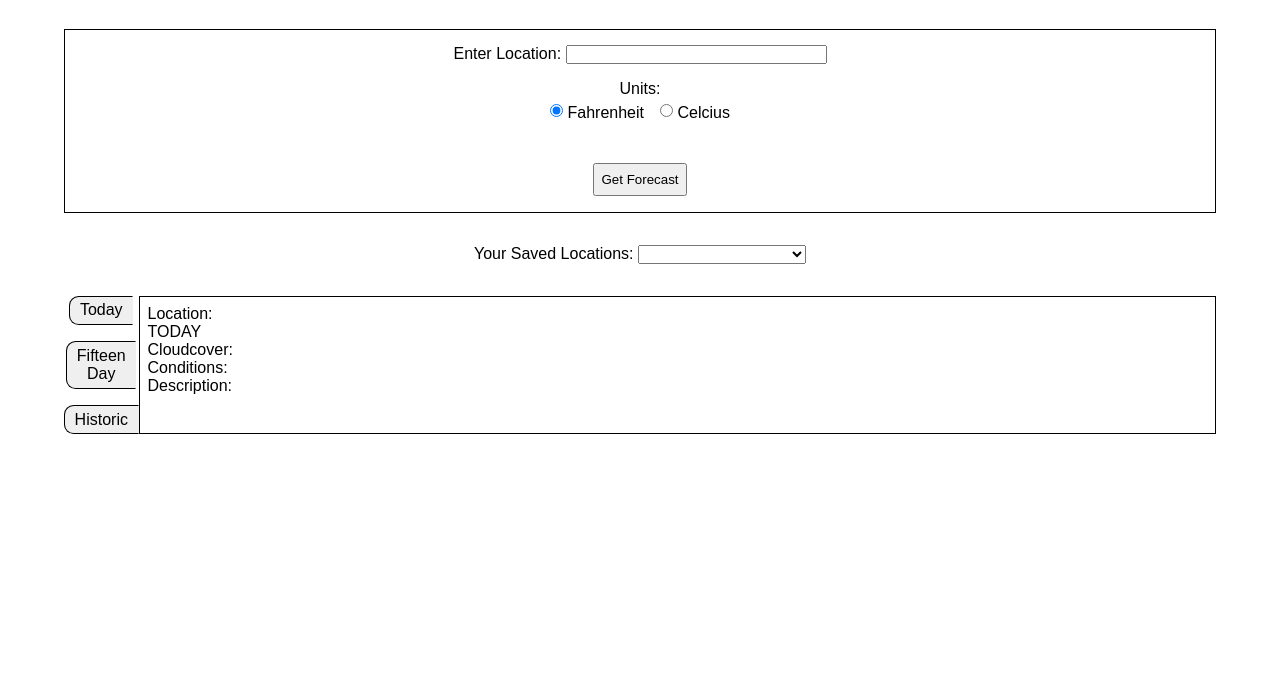
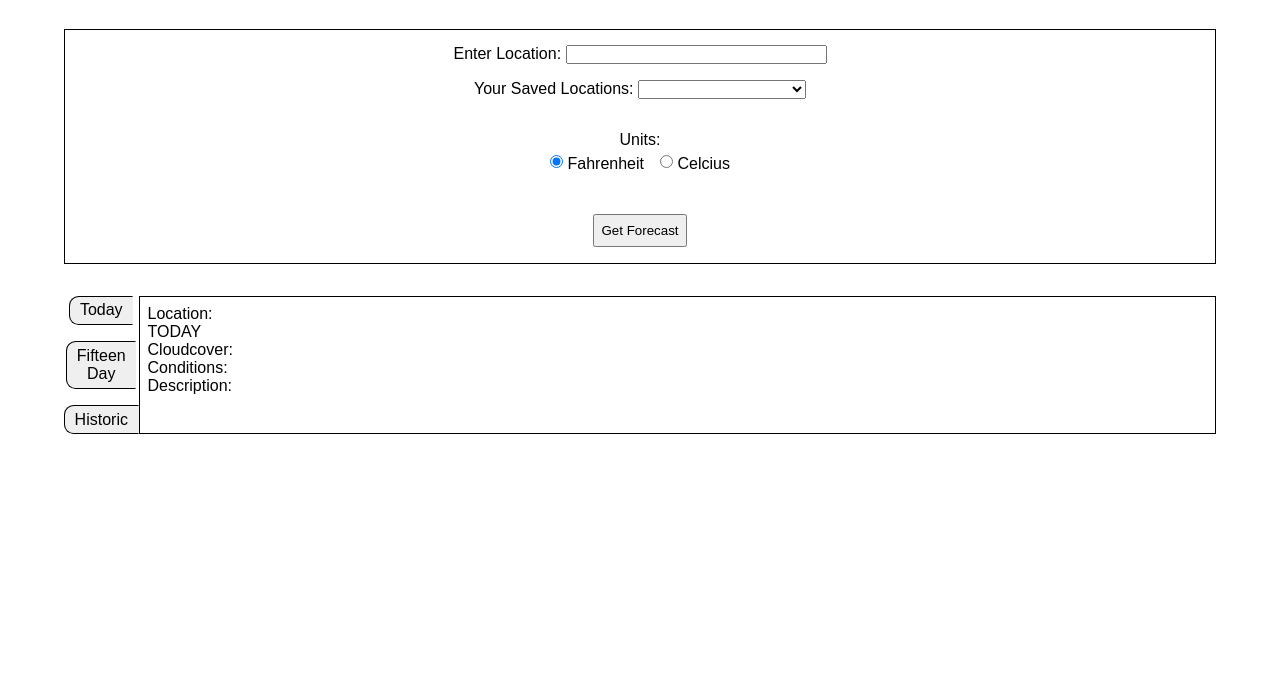
Before and after one commit to jguneratne/weather-app, a website built with webpack: page src/views/index.html in a window 1280 px wide. Shown: the part 48-735 px from the top of the page. Built offline with nearby package versions, Linux system fonts and the light colour scheme.

Commit message:
Move location dropdown menu into form

```diff
--- a/src/views/index.html
+++ b/src/views/index.html
@@ -29,6 +29,15 @@
                 size="30"
                 autocomplete="off"
               />
+            </div>
+
+            <div class="form-line loc-dropdown-div">
+              <label for="saved-locations" form="input-form"
+                >Your Saved Locations:</label
+              >
+              <select name="locations" id="saved-locations">
+                <option value="" disabled>--Please add a location--</option>
+              </select>
             </div>
 
             <div class="form-line">
@@ -90,15 +99,6 @@
               </button>
             </div>
           </form>
-        </div>
-
-        <div class="loc-dropdown-div">
-          <label for="saved-locations" form="input-form"
-            >Your Saved Locations:</label
-          >
-          <select name="locations" id="saved-locations">
-            <option value="" disabled>--Please add a location--</option>
-          </select>
         </div>
 
         <div class="display-info">
```
